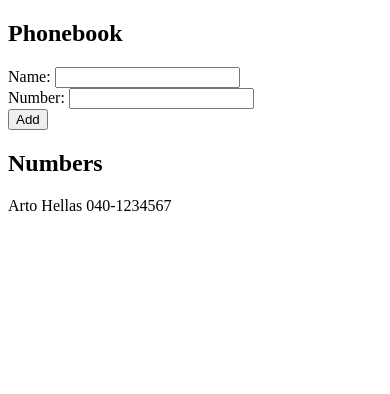
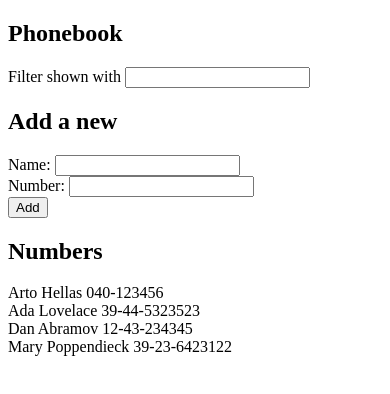
Before and after one commit to fadrian06-practices/phonebook, a React (Create React App) app: page / in a window 390 px wide. Shown: the top 394 px of the page. Built offline with nearby package versions, Linux system fonts and the light colour scheme.

Commit message:
2.9: phonebook, step 4

```diff
--- a/src/App.jsx
+++ b/src/App.jsx
@@ -1,12 +1,20 @@
 import { useState } from 'react'
 
 const App = () => {
-  const [persons, setPersons] = useState([{ name: 'Arto Hellas', number: '040-1234567' }])
+  const [persons, setPersons] = useState([
+    { name: 'Arto Hellas', number: '040-123456', id: 1 },
+    { name: 'Ada Lovelace', number: '39-44-5323523', id: 2 },
+    { name: 'Dan Abramov', number: '12-43-234345', id: 3 },
+    { name: 'Mary Poppendieck', number: '39-23-6423122', id: 4 }
+  ])
+
   const [newName, setNewName] = useState('')
   const [newNumber, setNewNumber] = useState('')
+  const [search, setSearch] = useState('')
 
   const handleNameChange = event => setNewName(event.target.value)
   const handleNumberChange = event => setNewNumber(event.target.value)
+  const handleSearchChange = event => setSearch(event.target.value)
 
   const addPerson = event => {
     event.preventDefault()
@@ -15,14 +23,30 @@
       return alert(`${newName} is already added to phonebook`)
     }
 
-    setPersons(persons.concat({ name: newName, number: newNumber }))
+    setPersons(
+      persons.concat({
+        name: newName,
+        number: newNumber,
+        id: persons.length + 1
+      })
+    )
+
     setNewName('')
     setNewNumber('')
   }
 
+  const filteredPersons = search
+    ? persons.filter(person => person.name.toLowerCase().includes(search.toLowerCase()))
+    : persons
+
   return (
     <div>
       <h2>Phonebook</h2>
+      <label>
+        Filter shown with{' '}
+        <input type='search' value={search} onChange={handleSearchChange} />
+      </label>
+      <h2>Add a new</h2>
       <form onSubmit={addPerson}>
         <div>
           Name: <input value={newName} onChange={handleNameChange} />
@@ -35,8 +59,8 @@
         </div>
       </form>
       <h2>Numbers</h2>
-      {persons.map(({ name, number }) => (
-        <div key={name}>
+      {filteredPersons.map(({ id, name, number }) => (
+        <div key={id}>
           {name} {number}
         </div>
       ))}
```
